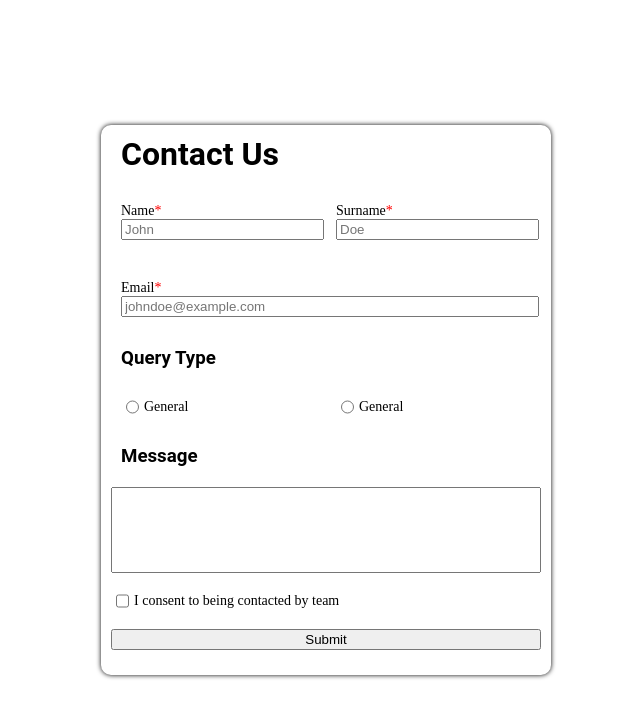
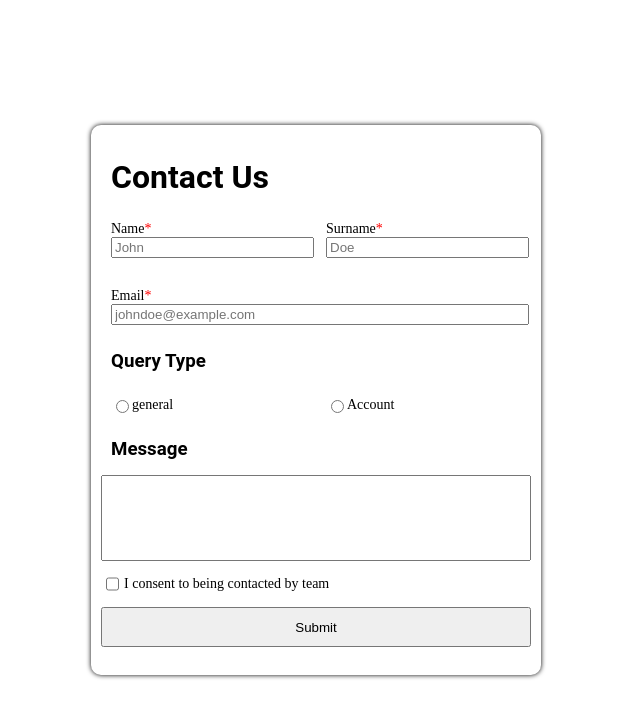
Before and after one commit to Mspeaker72/UI-Challanges, a React (Vite) app: page / in a window 1280 px wide. Shown: the top 718 px of the page, without its empty margins (324-964 px from the left). Built offline with nearby package versions, Linux system fonts and the light colour scheme.

Commit message:
correct the spacing amongest form items

```diff
--- a/src/Components/contractForm.tsx
+++ b/src/Components/contractForm.tsx
@@ -6,7 +6,7 @@ const FormFrame = styled.div`
 height: 550px;
 width: 450px;
 display: flex;
-margin-left: 20px;
+justify-content: center;
 background: white;
 box-shadow: black 0px 0px 5px;
 border-radius: 10px;
@@ -35,7 +35,7 @@ justify-content: start;
 const HContainer = styled.div`
 display: flex;
 flex-direction: row;
-margin: 10px;
+margin: 5px 10px;
 justify-content: center;
 `
 
@@ -94,12 +94,17 @@ const UserInput = ({label,required,type,placeholder}:UserInputProps) => {
   );
 }
 
-const SelectionInput = () => {
+const SelectedInput = styled.input`
+margin:'0px 5px';
+`
+
+const SelectionInput = ({...props}:UserInputProps) => {
   return (
     <HFillContainer>
-
-      <input style={{margin:'0px 5px'}} type="radio"></input>
-      <Text>General</Text>
+      <SelectedInput
+      type={props.type}
+      />
+      <Text>{props.label}</Text>
 
     </HFillContainer>
   );
@@ -163,13 +168,16 @@ export const ContactForm = () => {
 
 
     <HContainer>
-      <SelectionInput>
+      <SelectionInput
+      label="general"
+      type="radio"
+      />
 
-      </SelectionInput>
+      <SelectionInput
+      label="Account"
+      type="radio"
+      />
 
-      <SelectionInput>
-
-      </SelectionInput>
     </HContainer>
 
     <TContainer>
@@ -195,7 +203,7 @@ export const ContactForm = () => {
     <CheckBoxInput/>
 
     <HContainer>
-      <button style={{width:'100%'}}>
+      <button style={{width:'100%',height:'40px'}}>
         Submit
       </button>
     </HContainer>
```
